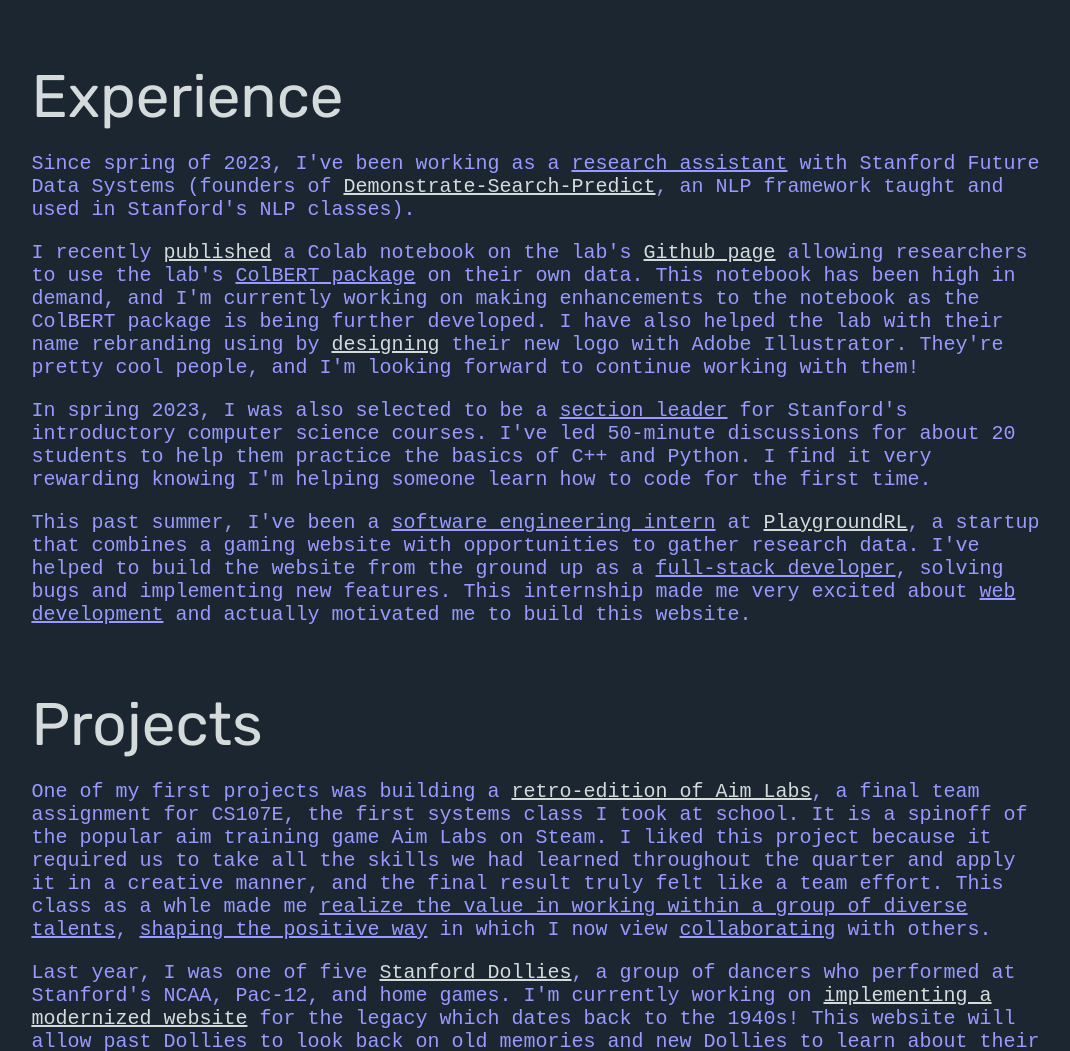
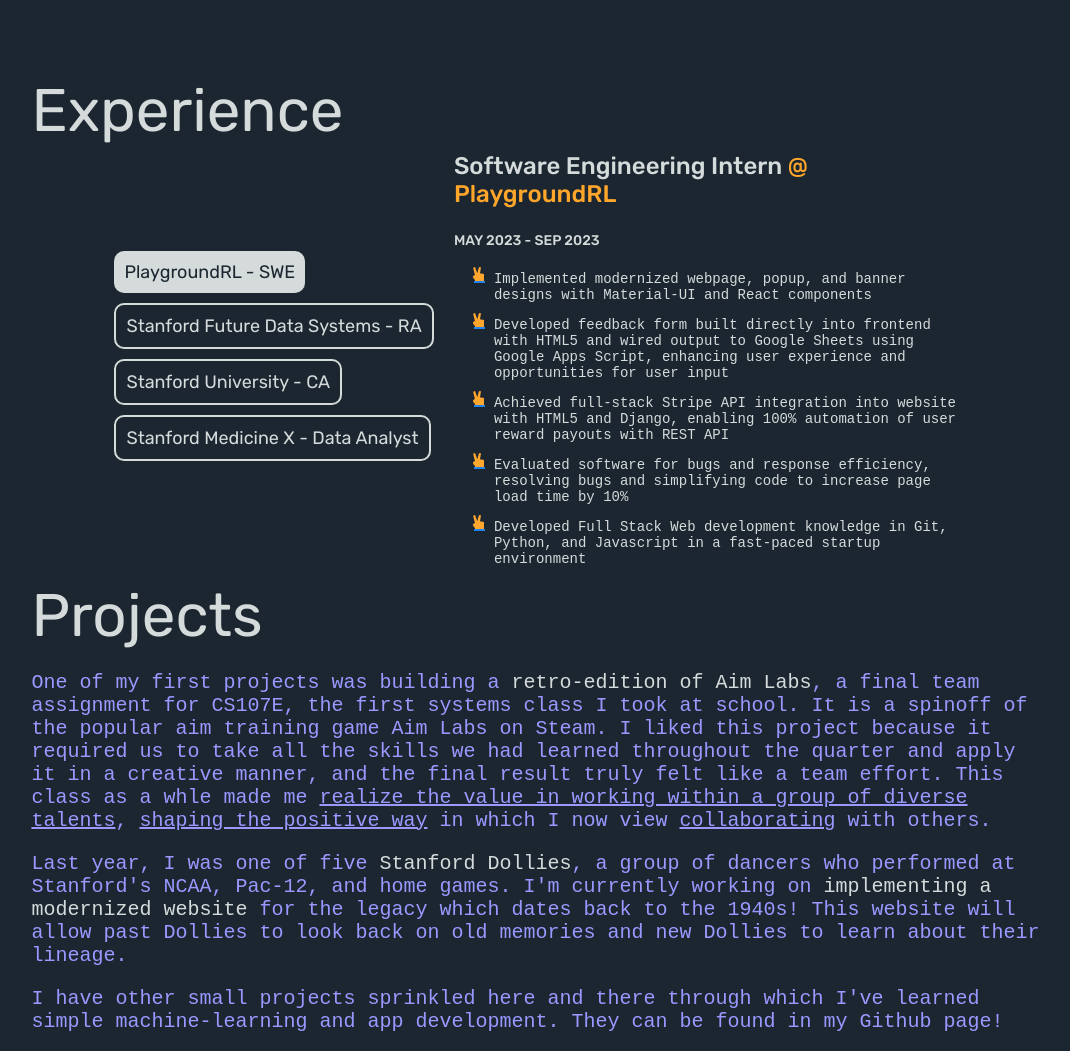
Before and after one commit to hichewss/hichewss.github.io, a plain HTML site: page index.html in a window 1280 px wide. Shown: the part 781-1832 px from the top of the page, without its empty margins (103-1173 px from the left). Drawn offline with Linux system fonts and the light colour scheme; a web font is replaced by a local one.

Commit message:
Style updates

```diff
--- /dev/null
+++ b/functions.js
@@ -0,0 +1,23 @@
+var exp = 1;
+showExp(exp);
+
+function currentExp(n) {
+  showExp((exp = n));
+}
+
+function showExp(n) {
+  var activity = document.getElementsByClassName("activity");
+  var cur_exp = document.getElementsByClassName("experience");
+  for (i = 0; i < activity.length; i++) {
+    activity[i].className = "activity activities-hide";
+    console.log(i, activity[i].className);
+  }
+  for (i = 0; i < cur_exp.length; i++) {
+    cur_exp[i].className = cur_exp[i].className.replace(
+      "activities-button-focus",
+      "activities-button"
+    );
+  }
+  activity[n - 1].className = "activity activities-show";
+  cur_exp[n - 1].className = "activities-button-focus experience";
+}
--- a/index.html
+++ b/index.html
@@ -18,8 +18,8 @@
         <a class="headers" href="#projects">Projects</a>
         <a class="headers" href="#skills">Skills</a>
         <a
-          class="headers"
-          href="https://tinyurl.com/chuyizhangresume"
+          class="resume-button"
+          href="https://tinyurl.com/chuyizhangresume2024"
           target="_blank"
           >Resume</a
         >
@@ -67,62 +67,113 @@
     </div>
     <div class="left-margin top-margin-small right-margin">
       <div id="experience" class="subtitle">Experience</div>
-      <p>
-        Since spring of 2023, I've been working as a
-        <u>research assistant</u> with Stanford Future Data Systems (founders of
-        <a
-          class="gray-text"
-          href="https://arxiv.org/abs/2212.14024"
-          target="_blank"
-          >Demonstrate-Search-Predict</a
-        >, an NLP framework taught and used in Stanford's NLP classes).
-      </p>
-      <p>
-        I recently
-        <a
-          class="gray-text"
-          href="https://twitter.com/lateinteraction/status/1674197235209469952"
-          target="_blank"
-          >published</a
-        >
-        a Colab notebook on the lab's
-        <a
-          class="gray-text"
-          href="https://github.com/stanford-futuredata/ColBERT/tree/main"
-          target="_blank"
-          >Github page</a
-        >
-        allowing researchers to use the lab's <u>ColBERT package</u> on their
-        own data. This notebook has been high in demand, and I'm currently
-        working on making enhancements to the notebook as the ColBERT package is
-        being further developed. I have also helped the lab with their name
-        rebranding using by
-        <a
-          class="gray-text"
-          href="https://twitter.com/lateinteraction/status/1674197235209469952"
-          target="_blank"
-          >designing</a
-        >
-        their new logo with Adobe Illustrator. They're pretty cool people, and
-        I'm looking forward to continue working with them!
-      </p>
-      <p>
-        In spring 2023, I was also selected to be a <u>section leader</u> for
-        Stanford's introductory computer science courses. I've led 50-minute
-        discussions for about 20 students to help them practice the basics of
-        C++ and Python. I find it very rewarding knowing I'm helping someone
-        learn how to code for the first time.
-      </p>
-      <p>
-        This past summer, I've been a <u>software engineering intern</u> at
-        <a class="gray-text" href="https://www.playgroundrl.com" target="_blank"
-          >PlaygroundRL</a
-        >, a startup that combines a gaming website with opportunities to gather
-        research data. I've helped to build the website from the ground up as a
-        <u>full-stack developer</u>, solving bugs and implementing new features.
-        This internship made me very excited about <u>web development</u> and
-        actually motivated me to build this website.
-      </p>
+      <div class="center-flex top-margin-small">
+        <div class="vertical-split right-margin-small">
+          <button class="activities-button experience" onclick="currentExp(1)">
+            PlaygroundRL - SWE
+          </button>
+          <button class="activities-button experience" onclick="currentExp(2)">
+            Stanford Future Data Systems - RA
+          </button>
+          <button class="activities-button experience" onclick="currentExp(3)">
+            Stanford University - CA
+          </button>
+          <button class="activities-button experience" onclick="currentExp(4)">
+            Stanford Medicine X - Data Analyst
+          </button>
+        </div>
+        <div class="activities-box">
+          <div class="activity activities-hide">
+            <h3>
+              Software Engineering Intern
+              <span class="activities-location">@ PlaygroundRL</span>
+            </h3>
+            <div class="activities-date">MAY 2023 - SEP 2023</div>
+            <ul>
+              <li>
+                Implemented modernized webpage, popup, and banner designs with
+                Material-UI and React components
+              </li>
+              <li>
+                Developed feedback form built directly into frontend with HTML5
+                and wired output to Google Sheets using Google Apps Script,
+                enhancing user experience and opportunities for user input
+              </li>
+              <li>
+                Achieved full-stack Stripe API integration into website with
+                HTML5 and Django, enabling 100% automation of user reward
+                payouts with REST API
+              </li>
+              <li>
+                Evaluated software for bugs and response efficiency, resolving
+                bugs and simplifying code to increase page load time by 10%
+              </li>
+              <li>
+                Developed Full Stack Web development knowledge in Git, Python,
+                and Javascript in a fast-paced startup environment
+              </li>
+            </ul>
+          </div>
+          <div class="activity activities-hide">
+            <h3>
+              Research Assistant
+              <span class="activities-location"
+                >@ Stanford Future Data Systems</span
+              >
+            </h3>
+            <div class="activities-date">MAR 2023 - PRESENT</div>
+            <ul>
+              <li>
+                Strengthened Demonstrate-Search-Predict, an in-context
+                retrieval-augmented natural language framework, model training
+                accuracy by 10\% by enhancing 150+ HotPotQA multihop questions
+              </li>
+              <li>
+                Published a pip-installable ColBERT package enabling end-to-end
+                execution on Google Colab by resolving setup.py issues and
+                troubleshooting dependency conflicts, reaching over 10,000
+                impressions
+              </li>
+            </ul>
+          </div>
+          <div class="activity activities-hide">
+            <h3>
+              Course Assistant
+              <span class="activities-location">@ Stanford University</span>
+            </h3>
+            <div class="activities-date">MAR 2023 - PRESENT</div>
+            <ul>
+              <li>
+                Educated basic Python and C++ data structures and algorithms
+                through weekly 50-minute group teachings for 15+ students in
+                Stanford’s introductory computer science courses
+              </li>
+              <li>
+                Assisted 50+ students with debugging C++ and Python homework
+                assignments while teaching bug-tracing strategies
+              </li>
+            </ul>
+          </div>
+          <div class="activity activities-hide">
+            <h3>
+              Data Analyst
+              <span class="activities-location">@ Stanford Medicine X</span>
+            </h3>
+            <div class="activities-date">MAR 2022 - OCT 2022</div>
+            <ul>
+              <li>
+                Conducted mass financial and logistical data management on
+                Airtable and Google Sheets by updating three months of
+                backlogged summer project information
+              </li>
+              <li>
+                Increased data access efficiency of local CSV files by 150%
+                using Airtable scripting API
+              </li>
+            </ul>
+          </div>
+        </div>
+      </div>
     </div>
     <div class="left-margin top-margin-small right-margin">
       <div id="projects" class="subtitle">Projects</div>
@@ -162,15 +213,6 @@
         past Dollies to look back on old memories and new Dollies to learn about
         their lineage.
       </p>
-      <!-- <img
-        class="center-image image-border"
-        src="./images/dollies.jpeg"
-        width="20%"
-        height="20%"
-      />
-      <figcaption class="center-image gray-text italic pt-3">
-        Me with the other 22-23 Dollies!
-      </figcaption> -->
       <p>
         I have other small projects sprinkled here and there through which I've
         learned simple machine-learning and app development. They can be found
@@ -179,12 +221,10 @@
     </div>
     <div class="left-margin top-margin-small right-margin">
       <div id="skills" class="subtitle">Skills</div>
-      <div class="center-flex">
-        <p>
-          I have a solid background in Python, C++/C, React, HTML5/CSS,
-          Javascript, GraphQL, and SQL.
-        </p>
-      </div>
+      <p>
+        I have a solid background in Python, C++/C, React, HTML5/CSS,
+        Javascript, GraphQL, and SQL.
+      </p>
       <p>
         In terms of software, I'm comfortable with Github, Linux/Unix, Jupyter
         notebooks, and the Microsoft Office.
@@ -197,15 +237,16 @@
     </div>
     <div class="left-margin top-margin-small right-margin">
       <p>
-        I made this site from scratch with HTML5/CSS! The
+        I made this site from scratch with HTML5/CSS and Javascript. The
         <a
           class="gray-text"
           href="https://github.com/hichewss/hichewss.github.io"
           target="_blank"
           >code</a
         >
-        for this is on my Github page.
+        for this is on my Github page. Inspiration taken from Brittany Chiang.
       </p>
     </div>
+    <script type="text/javascript" src="functions.js"></script>
   </body>
 </html>
--- a/styles.css
+++ b/styles.css
@@ -2,6 +2,7 @@
   --black-color: #1b2631;
   --purple-color: #9999ff;
   --gray-color: #d5dbdb;
+  --orange-color: #ffa62b;
   margin-top: 0px;
   scroll-behavior: smooth;
 }
@@ -27,6 +28,13 @@ h2 {
   margin-right: 80px;
 }
 
+h3 {
+  font-family: "Rubik", sans-serif;
+  color: var(--gray-color);
+  font-weight: 500;
+  font-size: 24px;
+}
+
 p {
   color: var(--purple-color);
   font-family: "Victor Mono", monospace;
@@ -38,6 +46,36 @@ button {
   background-color: transparent;
   border: none;
   font-family: "Rubik", sans-serif;
+}
+
+a {
+  text-decoration: none;
+}
+
+li {
+  list-style-type: square;
+  font-size: 14px;
+  list-style-image: url(./images/listimage.png);
+  margin-bottom: 10px;
+}
+
+.resume-button {
+  display: flex;
+  align-items: center;
+  justify-content: center;
+  border: 2px solid var(--gray-color);
+  background-color: none;
+  color: var(--gray-color);
+  font-family: "Rubik", sans-serif;
+  transition-duration: 0.4s;
+  font-size: 20px;
+  border-radius: 10px;
+  padding: 5px 7px;
+}
+
+.resume-button:hover {
+  background-color: var(--gray-color);
+  color: var(--black-color);
 }
 
 ul {
@@ -61,6 +99,7 @@ ul {
 
 .center-flex {
   display: flex;
+  justify-content: center;
   align-items: center;
 }
 
@@ -73,6 +112,11 @@ ul {
 .header-box {
   width: max-content;
   height: max-content;
+}
+
+.vertical-split {
+  display: flex;
+  flex-direction: column;
 }
 
 /* text */
@@ -111,6 +155,7 @@ ul {
 .navbar-headers {
   display: flex;
   justify-content: space-between;
+  align-items: center;
   width: 500px;
   margin-top: 2%;
   margin-right: 10%;
@@ -150,11 +195,63 @@ ul {
 }
 
 /* activities */
-.circle {
-  width: 10px;
-  border-radius: 50%;
-  background-color: none;
-  border: 5px solid var(--gray-color);
+.activities-hide {
+  display: none;
+}
+
+.activities-show {
+  display: block;
+}
+
+.activities-box {
+  width: 50%;
+  height: 40vh;
+  display: flex;
+  align-items: center;
+}
+
+.activities-location {
+  font-family: "Rubik", sans-serif;
+  color: var(--orange-color);
+  font-weight: 500;
+  font-size: 24px;
+}
+
+.activities-date {
+  font-family: "Rubik", sans-serif;
+  color: var(--gray-color);
+  font-weight: 500;
+  font-size: 14px;
+  text-transform: capitalize;
+}
+
+.activities-button {
+  width: max-content;
+  height: max-content;
+  border: 2px solid var(--gray-color);
+  color: var(--gray-color);
+  font-size: 18px;
+  border-radius: 10px;
+  transition-duration: 0.5s;
+  margin: 5px 0px;
+  padding: 10px 10px;
+}
+
+.activities-button-focus {
+  width: max-content;
+  height: max-content;
+  border-radius: 10px;
+  transition-duration: 0.5s;
+  margin: 5px 0px;
+  font-size: 18px;
+  padding: 10px 10px;
+  background-color: var(--gray-color);
+  color: var(--black-color);
+}
+
+.activities-button:hover {
+  background-color: var(--gray-color);
+  color: var(--black-color);
 }
 
 /* gaps and margins */
@@ -174,6 +271,10 @@ ul {
   margin-right: 10%;
 }
 
+.right-margin-small {
+  margin-right: 2%;
+}
+
 .bottom-margin {
   margin-bottom: 10%;
 }
```
Also changed, not shown: images/listimage.png (added).
